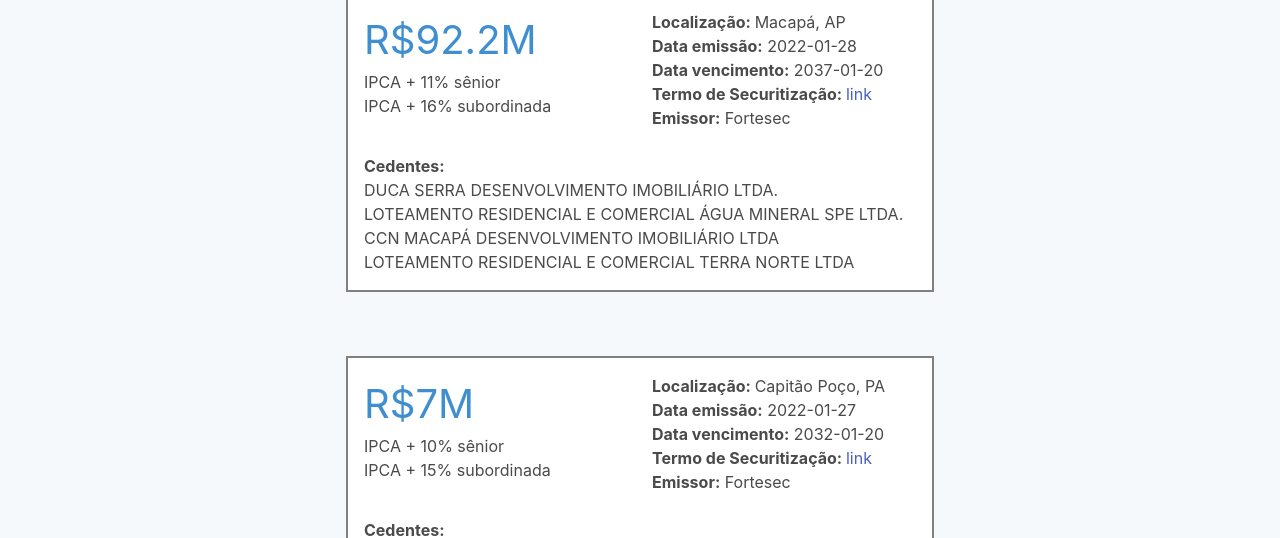
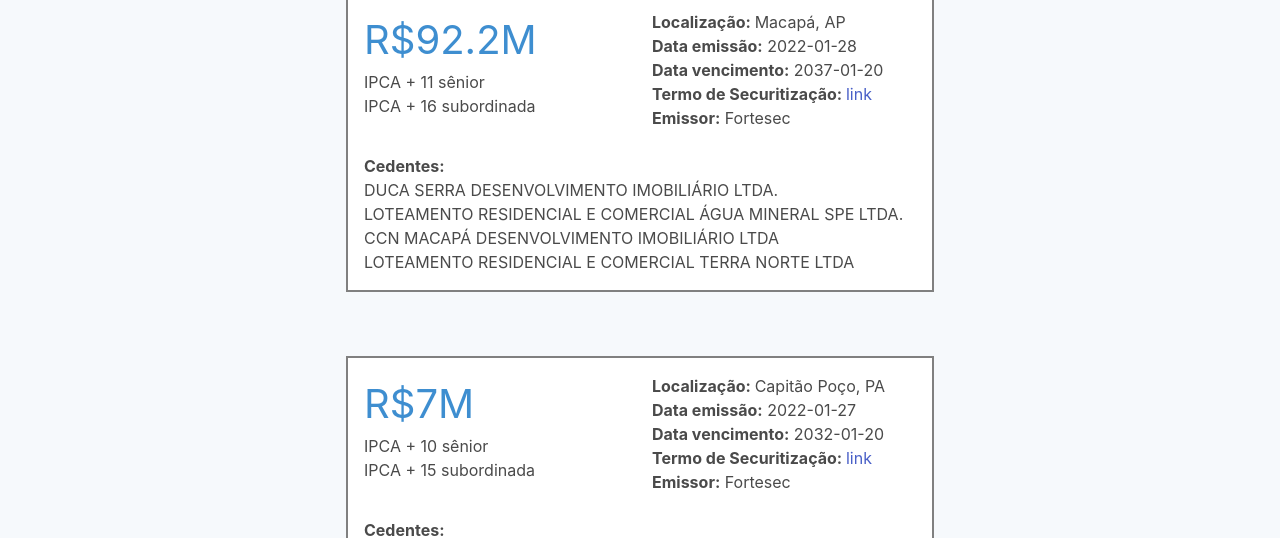
Before and after one commit to thefintz/CRIs-front, a React (Create React App) app: page / in a window 1280 px wide. Shown: the part 268-806 px from the top of the page. Built offline with nearby package versions, Linux system fonts and the light colour scheme.

Commit message:
added 2 missing interests and removed decimals

```diff
--- a/src/components/CRIsData.js
+++ b/src/components/CRIsData.js
@@ -12,12 +12,12 @@ const data = [
     "ativos": [
       {
         "indexador": "IPCA",
-        "juros": "11%",
+        "juros": 11,
         "cota": "sênior"
       },
       {
         "indexador": "IPCA",
-        "juros": "16%",
+        "juros": 16,
         "cota": "subordinada"
       }
     ],
@@ -61,12 +61,12 @@ const data = [
     "ativos": [
       {
         "indexador": "IPCA",
-        "juros": "10%",
+        "juros": 10,
         "cota": "sênior"
       },
       {
         "indexador": "IPCA",
-        "juros": "15%",
+        "juros": 15,
         "cota": "subordinada"
       }
     ],
@@ -101,12 +101,12 @@ const data = [
     "ativos": [
       {
         "indexador": "IPCA",
-        "juros": "10%",
+        "juros": 10,
         "cota": "sênior"
       },
       {
         "indexador": "IPCA",
-        "juros": "15%",
+        "juros": 15,
         "cota": "subordinada"
       }
     ],
@@ -139,7 +139,7 @@ const data = [
     "ativos": [
       {
         "indexador": "IPCA",
-        "juros": "8.50%",
+        "juros": 8.50,
         "cota": ""
       }
     ],
@@ -172,12 +172,12 @@ const data = [
     "ativos": [
       {
         "indexador": "IPCA",
-        "juros": "10%",
+        "juros": 10,
         "cota": "sênior"
       },
       {
         "indexador": "IPCA",
-        "juros": "15%",
+        "juros": 15,
         "cota": "subordinada"
       }
     ],
@@ -210,12 +210,12 @@ const data = [
     "ativos": [
       {
         "indexador": "IPCA",
-        "juros": "10%",
+        "juros": 10,
         "cota": "sênior"
       },
       {
         "indexador": "IPCA",
-        "juros": "17.5%",
+        "juros": 17.5,
         "cota": "subordinada"
       }
     ],
@@ -252,12 +252,12 @@ const data = [
     "ativos": [
       {
         "indexador": "IPCA",
-        "juros": "8.50%",
+        "juros": 8.50,
         "cota": "sênior"
       },
       {
         "indexador": "IPCA",
-        "juros": "10.17%",
+        "juros": 10.17,
         "cota": "subordinada"
       }
     ],
@@ -290,12 +290,12 @@ const data = [
     "ativos": [
       {
         "indexador": "IPCA",
-        "juros": "10%",
+        "juros": 10,
         "cota": "sênior"
       },
       {
         "indexador": "IPCA",
-        "juros": "14,38%",
+        "juros": 14.38,
         "cota": "subordinada"
       }
     ],
@@ -328,12 +328,12 @@ const data = [
     "ativos": [
       {
         "indexador": "IPCA",
-        "juros": "10%",
+        "juros": 10,
         "cota": "sênior"
       },
       {
         "indexador": "IPCA",
-        "juros": "17.50%",
+        "juros": 17.50,
         "cota": "subordinada"
       }
     ],
@@ -374,12 +374,12 @@ const data = [
     "ativos": [
       {
         "indexador": "IPCA",
-        "juros": "10%",
+        "juros": 10,
         "cota": "sênior"
       },
       {
         "indexador": "IPCA",
-        "juros": "13.34%",
+        "juros": 13.34,
         "cota": "subordinada"
       }
     ],
@@ -1266,11 +1266,6 @@ const data = [
         "indexador": "DI",
         "juros": 4.9,
         "cota": "única"
-      },
-      {
-        "indexador": "DI",
-        "juros": 4.9,
-        "cota": null
       }
     ],
     "cedentes": [
@@ -1377,11 +1372,6 @@ const data = [
         "indexador": "IPCA",
         "juros": 7.3557,
         "cota": null
-      },
-      {
-        "indexador": "IPCA",
-        "juros": 7.3557,
-        "cota": null
       }
     ],
     "cedentes": [
@@ -1481,7 +1471,7 @@ const data = [
     "dataEmissao": "2021-08-04",
     "dataVencimento": "2029-02-15",
     "quantidadeEmitida": 29417,
-    "valorTotal": 29417241.14,
+    "valorTotal": 29417241,
     "termoSecuritizacao": "https://vrgsitestorage.blob.core.windows.net/files-ri-vrg/DOCEMISSOES/CRI_ATHENA_I/202189134238484-Termo de Securitização CRI Athena Capitânia - i2a 040821 Versão Assinatura.pdf",
     "ativos": [
       {
@@ -1556,7 +1546,7 @@ const data = [
     "ativos": [
       {
         "indexador": "DI",
-        "juros": null,
+        "juros": 5,
         "cota": ""
       }
     ],
@@ -1627,7 +1617,7 @@ const data = [
     "ativos": [
       {
         "indexador": "DI",
-        "juros": null,
+        "juros": 5.35,
         "cota": "única"
       }
     ],
@@ -1699,21 +1689,6 @@ const data = [
         "indexador": "IPCA",
         "juros": 6.47,
         "cota": "única"
-      },
-      {
-        "indexador": "IPCA",
-        "juros": 6.47,
-        "cota": "única"
-      },
-      {
-        "indexador": "IPCA",
-        "juros": 6.47,
-        "cota": "única"
-      },
-      {
-        "indexador": "IPCA",
-        "juros": 6.47,
-        "cota": "única"
       }
     ],
     "cedentes": [
@@ -1749,11 +1724,6 @@ const data = [
         "indexador": "DI",
         "juros": 4,
         "cota": null
-      },
-      {
-        "indexador": "DI",
-        "juros": 4,
-        "cota": null
       }
     ],
     "cedentes": [
@@ -1818,24 +1788,9 @@ const data = [
     "dataEmissao": "2021-06-21",
     "dataVencimento": "2033-06-27",
     "quantidadeEmitida": 82305,
-    "valorTotal": 82305180.53999999,
+    "valorTotal": 82305180,
     "termoSecuritizacao": "https://vrgsitestorage.blob.core.windows.net/files-ri-vrg/DOCEMISSOES/CRI_OBA/2021628162617347-Termo_de_Securitização_-_CRI_Oba_-_TCMB_22062021_-_Versão_Assinatura.DOCX.pdf",
     "ativos": [
-      {
-        "indexador": "IPCA",
-        "juros": 6.4,
-        "cota": null
-      },
-      {
-        "indexador": "IPCA",
-        "juros": 6.4,
-        "cota": null
-      },
-      {
-        "indexador": "IPCA",
-        "juros": 6.4,
-        "cota": null
-      },
       {
         "indexador": "IPCA",
         "juros": 6.4,
```
